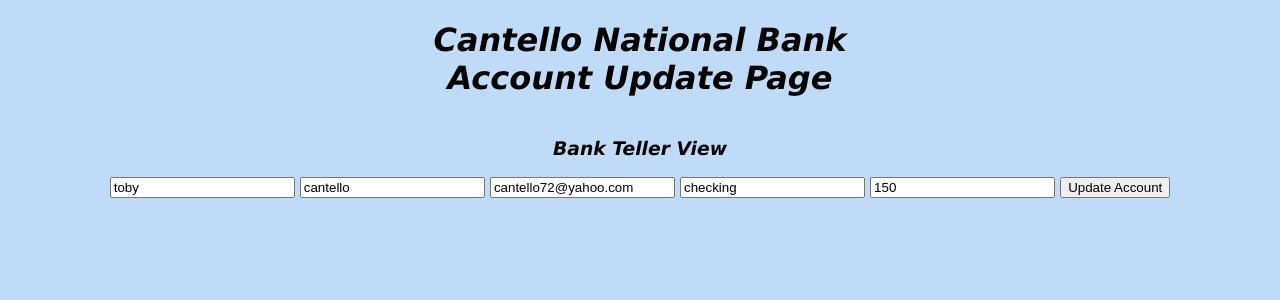
After one commit to tcantello72/final_project, a Flask app: page /update/1 in a window 1280 px wide. The commit adds this page. Shown: the top 300 px of the page. Run offline with Flask 3, Linux system fonts and the light colour scheme; data comes from the database, SQL or seed files in the repository; both versions use the stored data as it was after the commit.

Commit message:
MVP is complete
Can GET a list of accounts, can ADD an account, can UPDATE an account, can DELETE an account from a webpage

```diff
--- a/app.py
+++ b/app.py
@@ -1,4 +1,4 @@
-from flask import Flask, render_template, url_for, request, redirect
+from flask import Flask, render_template, request, redirect
 from flask_sqlalchemy import SQLAlchemy
 from datetime import datetime
 
@@ -54,5 +54,29 @@ def delete(id):
     except:
         return 'There was a problem deleting that account'
 
+@app.route('/update/<int:id>', methods=['POST', 'GET'])
+def update(id):
+    account = BankAccount.query.get_or_404(id)
+
+    if request.method == 'POST':
+        account = BankAccount(
+            id = request.form['id'],
+            first_name = request.form['first_name'],
+            last_name = request.form['last_name'],
+            email = request.form['email'],
+            account_type = request.form['account_type'],
+            account_balance = request.form['account_balance'],
+            )
+
+        try:
+            db.session.merge(account)
+            db.session.commit()
+            return redirect('/')
+
+        except:
+            return 'There was an issue updating the account'
+    else:
+        return render_template('update.html', account = account)
+
 if __name__ == "__main__":
     app.run(debug=True)
--- /dev/null
+++ b/templates/update.html
@@ -0,0 +1,25 @@
+{% extends 'base.html' %}
+
+{% block head %}
+    <title>Cantello National Bank</title>
+{% endblock %}
+
+{% block body %}
+    <div class="content">
+        <h1>Cantello National Bank<br>
+        Account Update Page</h1>
+        <h3>Bank Teller View</h3>
+
+
+        <form action="/update/{{account.id}}" method="POST">
+            <input type="hidden" name="id" id="id" value="{{account.id}}">
+            <input type="text" name="first_name" id="first_name" value="{{account.first_name}}">
+            <input type="text" name="last_name" id="last_name" value="{{account.last_name}}">
+            <input type="text" name="email" id="email" value="{{account.email}}">
+            <input type="text" name="account_type" id="account_type" value="{{account.account_type}}">
+            <input type="integer" name="account_balance" id="account_balance" value="{{account.account_balance}}">
+            <input type="submit" value="Update Account">
+        </form>
+    </div>
+
+{% endblock %}
```
Also changed, not shown: templates/index.html (+8 -3 lines), instance/bank.db.
